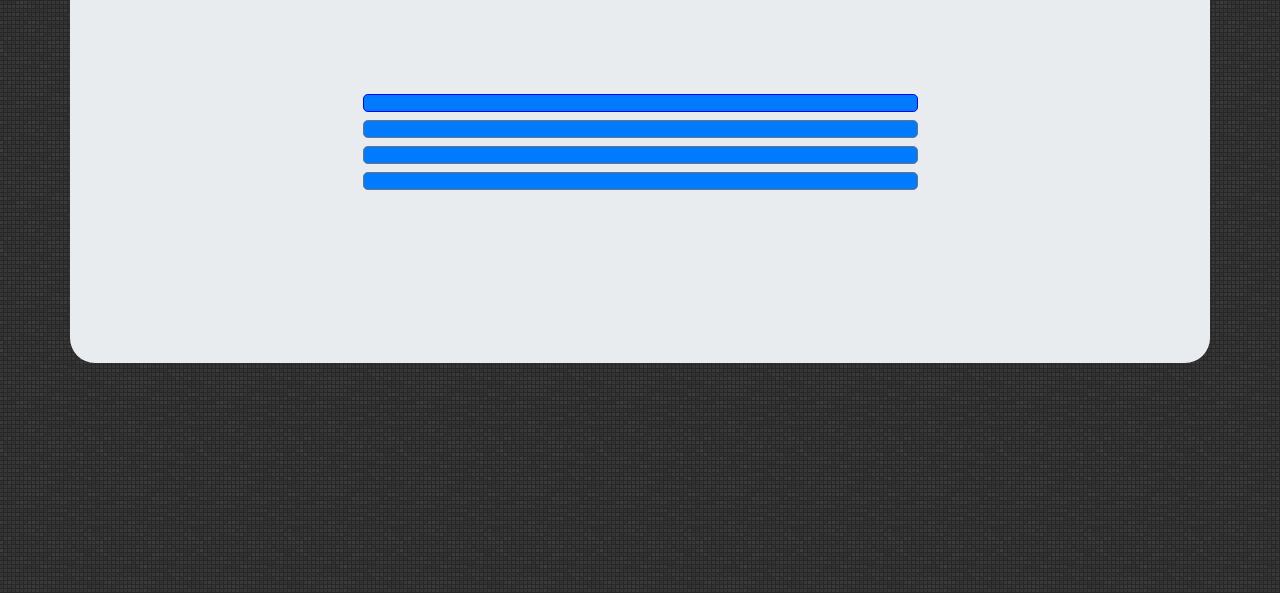
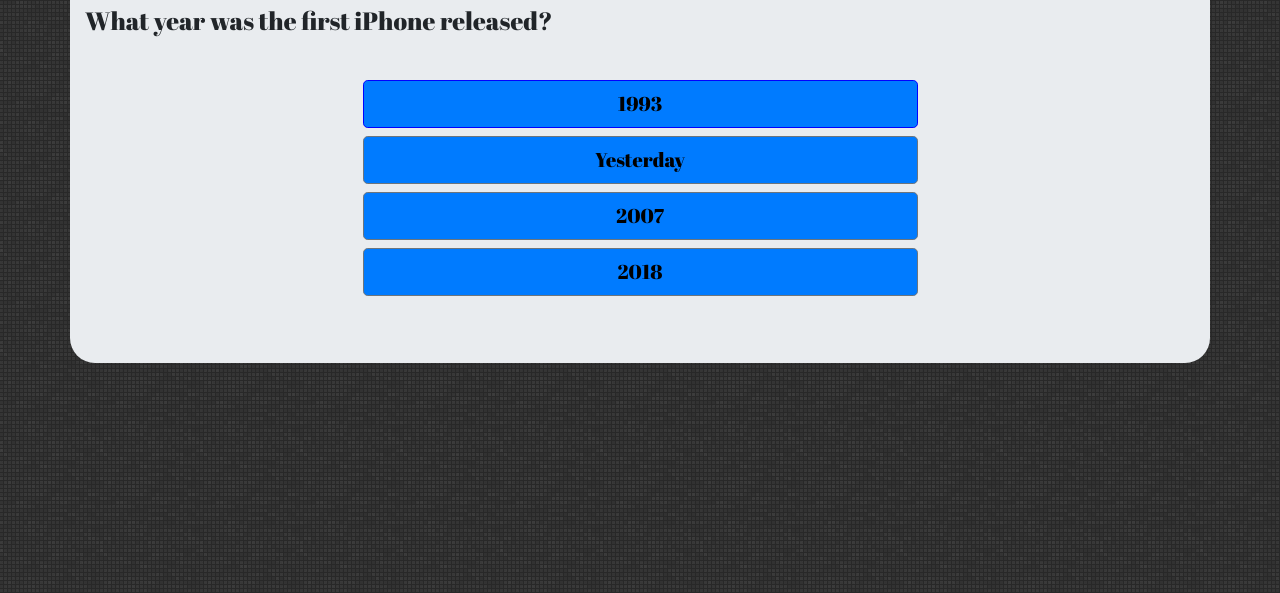
Before and after one commit to jose408510/triviaGame, a plain HTML site: page index.html in a window 1280 px wide. Both pictures are taken after a click on the button "Start". Shown: the part 207-800 px from the top of the page. Drawn offline with nearby package versions, Linux system fonts and the light colour scheme.

Commit message:
buttons have text and question shows

```diff
--- a/assets/css/style.css
+++ b/assets/css/style.css
@@ -14,7 +14,7 @@ body{
 .btn-block {
     width: 50%;
     margin: 0 auto;
-    margin-top: 100px;
+    margin-top: 40px;
 }
 .btn-primary{
     color: black;
@@ -25,11 +25,14 @@ body{
 }
 .btn-secondary {
     background-color: #007bff;
+    color: black;
 }
-/* #mainOne{
-    color: black;
-    margin: 0 auto;
-} */
+
 #choices{
     display: none;
 }
+#questions{
+display: none;
+font-size: 25px;
+
+}
--- a/assets/javascript/app.js
+++ b/assets/javascript/app.js
@@ -27,6 +27,7 @@ var myQuestion = [
 
     var time = 120;
     var timeCounter;
+    var wrongAnswer = false ;
 function timer(){
 
 }
@@ -39,22 +40,51 @@ $('#theClick').on("click", function(){
 })
 
 // the first question
-function myQuest(myQuestion){
-    var questionText = $('<p>').text(myQuestion.question);
-    $('#questions').append(questionText);
-}
+// function myQuest(firstOne){
+//     var questionText = $('<p>').text(firstOne.myQuestion[0]);
+//     $('#questions').append(questionText);
+//     $("#questions").show('helo');
+// }
+
+$('#questions').show(myQuestion[0].question, function(){
+    var letsTry = myQuestion[0].question;
+    letsTry = $('#questions').text(letsTry);
+    })
 
 
 
 
 
+$('#button1').show(myQuestion[0].choices[0], function(){
+var newPress = myQuestion[0].choices[0];
+newPress = $('#button1').html(newPress);
+console.log(newPress);
+})
+
+$('#button2').show(myQuestion[0].choices[1], function(){
+var secondPress = myQuestion[0].choices[1];
+secondPress = $('#button2').html(secondPress);
+console.log(secondPress);
+})
+
+$('#button3').show(myQuestion[0].choices[2], function(){
+var thirdPress = myQuestion[0].choices[2];
+thirdPress = $('#button3').html(thirdPress);
+console.log(thirdPress);
+})
+
+$('#button4').show(myQuestion[0].choices[3], function(){
+    var fourthPress = myQuestion[0].choices[3];
+    fourthPress = $('#button4').html(fourthPress);
+    console.log(fourthPress);
+})
 
 
 
 
-// for(var i = 0; i < time.lenght; i++){
-//  time(i).html('questions');
+
+// $("#questions").text(myQuestion.question[0]);
+
+// for(var i = 0; i < choices.lenght; i++){
+//  choices(i).html('#button1');
 // }
-
-// make a true or false for start game
-// add css to div choices
--- a/index.html
+++ b/index.html
@@ -24,7 +24,7 @@
                 <button type="button" class="btn btn-primary btn-lg btn-block"   id="button1"></button>
                 <button type="button" class="btn btn-secondary btn-lg btn-block" id="button2"></button>
                 <button type="button" class="btn btn-secondary btn-lg btn-block" id="button3"></button>
-                <button type="button" class="btn btn-secondary btn-lg btn-block" id="buttton4"></button>
+                <button type="button" class="btn btn-secondary btn-lg btn-block" id="button4"></button>
                 </div>
               </div>
                 </div>
```
